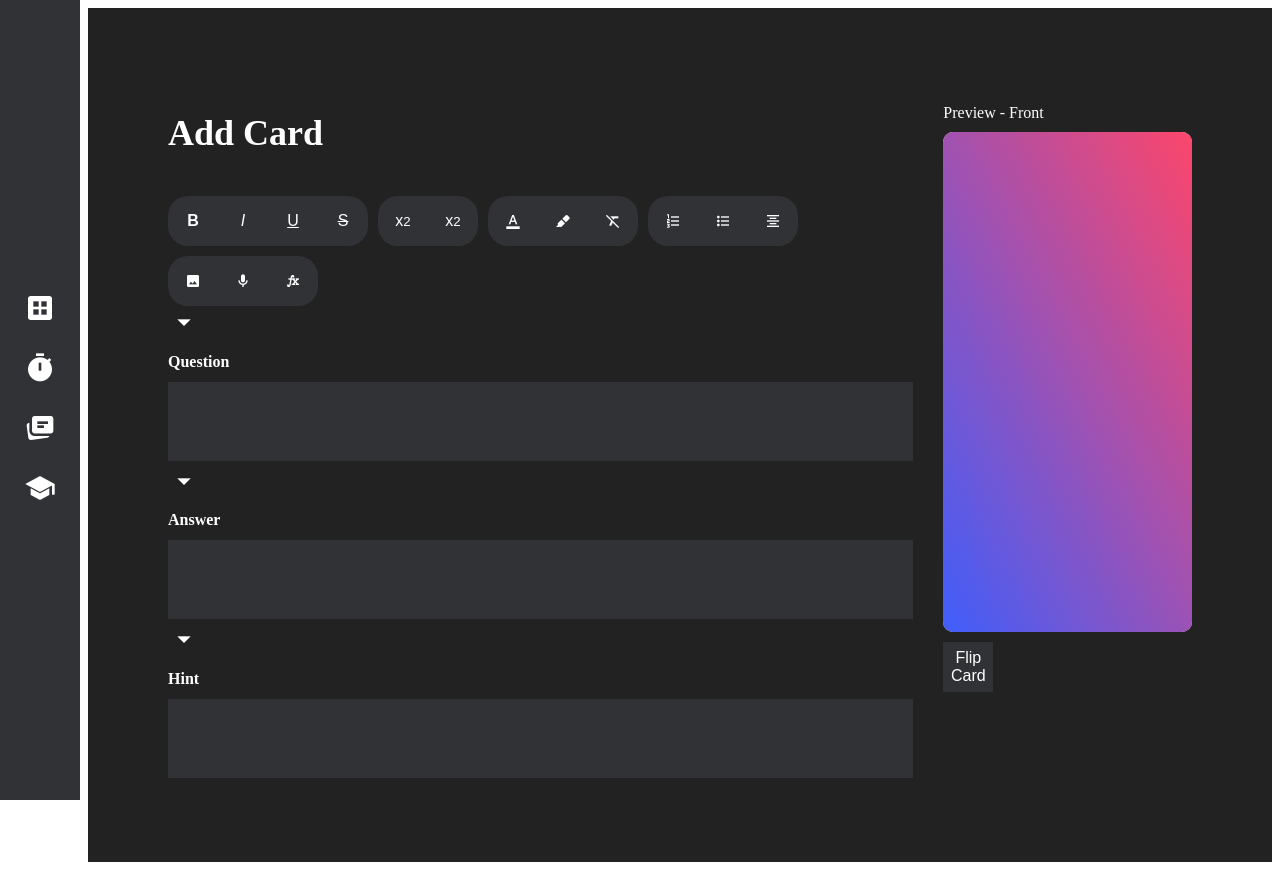
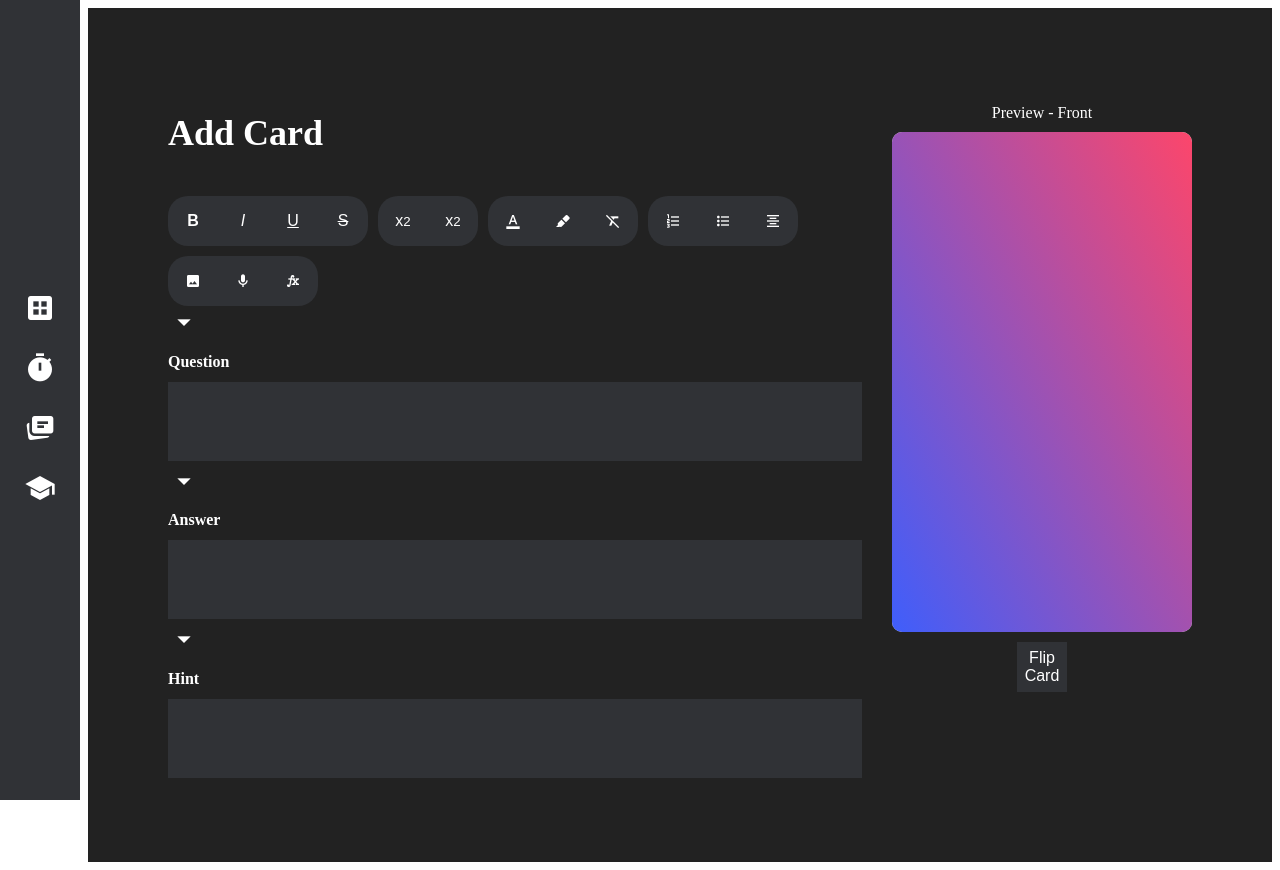
Before and after one commit to 18barbers2/gostudycards, a React (Vite) app in the folder frontend/: page / in a window 1280 px wide. Built offline with nearby package versions, Linux system fonts and the light colour scheme.

Commit message:
style: fixed issue with card shrinking

```diff
--- a/frontend/src/css/AddCard.css
+++ b/frontend/src/css/AddCard.css
@@ -128,6 +128,18 @@ button .material-symbols-outlined {
 .preview-section {
     display: flex;
     flex-direction: column;
+    align-items: center; /* Center horizontally */
+    justify-content: flex-start; /* Align to top */
+    flex: 1; /* Take equal space with input section */
+}
+
+.card-preview {
+    display: flex;
+    flex-direction: column;
+    align-items: center; /* Center the card and button */
+    width: 100%;
+    max-width: 500px; /* Limit width on large screens */
+    min-width: 300px;
 }
 
 @media (max-width: 768px) {
```
